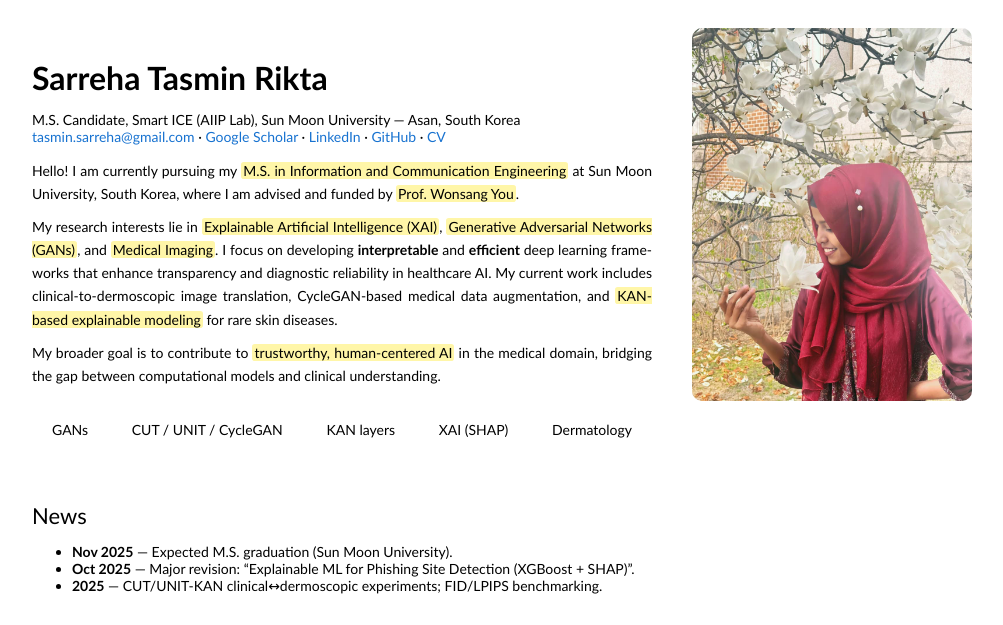
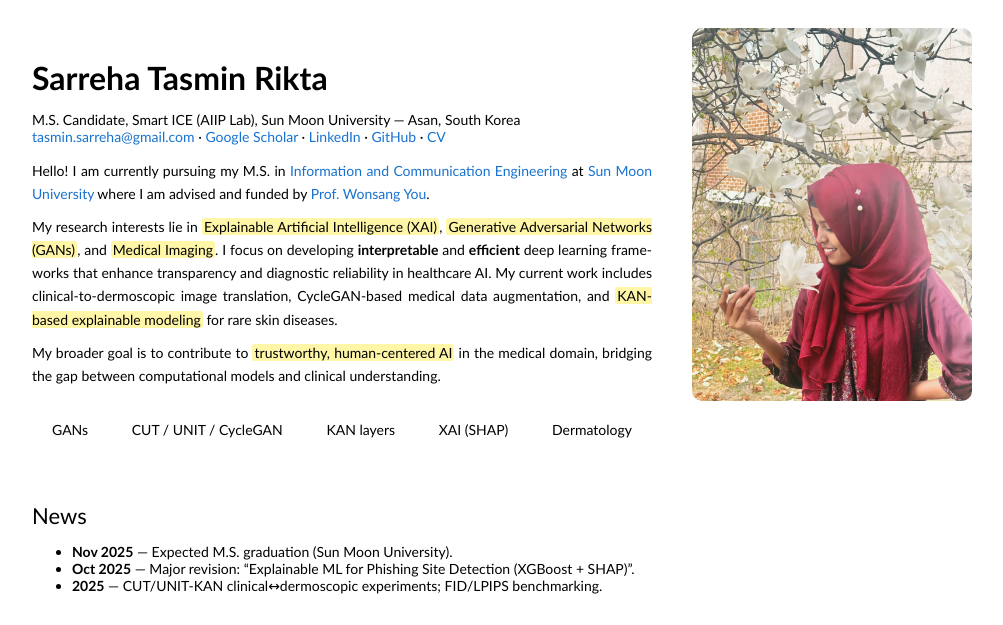
Before and after one commit to sarrehatasmin/sarrehatasmin.github.io, a plain HTML site: page index.html in a window 1280 px wide. Shown: the top 625 px of the page, without its empty margins (138-1141 px from the left). Drawn offline with Linux system fonts and the light colour scheme; files that its build step writes are made by us from their sources.

Commit message:
Update index.html

```diff
--- a/index.html
+++ b/index.html
@@ -28,7 +28,7 @@
         <!-- Long description -->
         <div class="bio">
     <p>
-      Hello! I am currently pursuing my <span class="hl">M.S. in Information and Communication Engineering</span> at Sun Moon University, South Korea, where I am advised and funded by <span class="hl">Prof. Wonsang You</span>.
+      Hello! I am currently pursuing my M.S. in <a href="https://information.sunmoon.ac.kr/information/main.do">Information and Communication Engineering </a> at <a href="https://lily.sunmoon.ac.kr/MainDefault3.aspx"> Sun Moon University </a>  where I am advised and funded by <a href="https://www.wonsangyou.com/">Prof. Wonsang You</a>.
     </p>
     <p>
       My research interests lie in <span class="hl">Explainable Artificial Intelligence (XAI)</span>, <span class="hl">Generative Adversarial Networks (GANs)</span>, and <span class="hl">Medical Imaging</span>. I focus on developing <span class="em">interpretable</span> and <span class="em">efficient</span> deep learning frameworks that enhance transparency and diagnostic reliability in healthcare AI. My current work includes clinical-to-dermoscopic image translation, CycleGAN-based medical data augmentation, and <span class="hl">KAN-based explainable modeling</span> for rare skin diseases.
```
